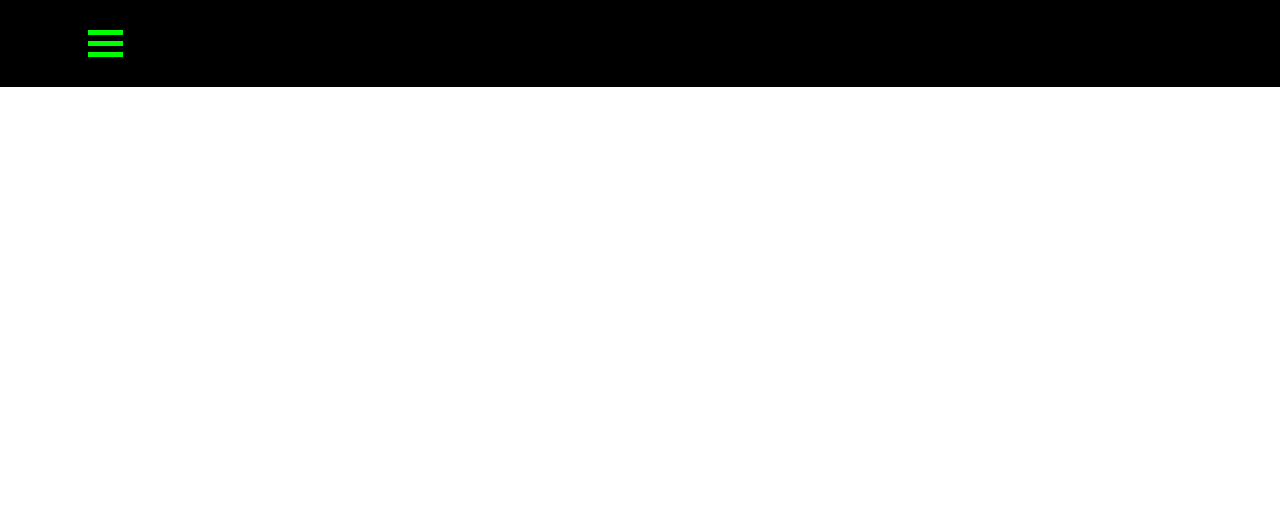
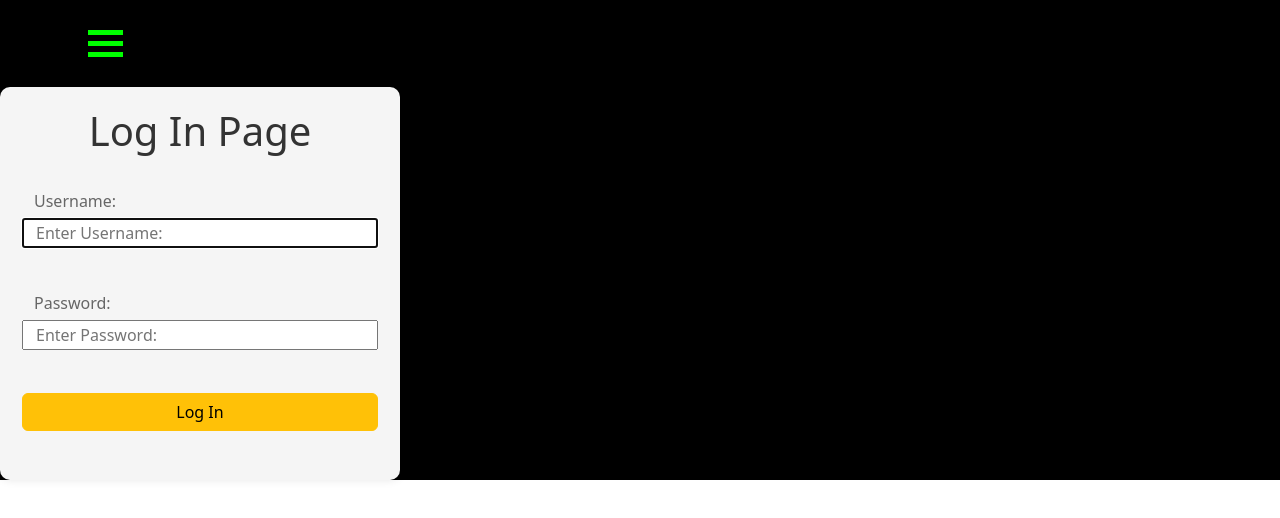
Before and after one commit to KSCoder4/testFrontend, a React (Create React App) app: page /log in a window 1280 px wide. Before the commit this address had no page. Shown: the top 518 px of the page. Built offline with nearby package versions, Linux system fonts and the light colour scheme.

Commit message:
added login and api

```diff
--- a/src/App.js
+++ b/src/App.js
@@ -2,6 +2,7 @@ import Welcome from './Welcome.js'
 import UserList from './UserList.js';
 import './App.css'
 import Space from './space.js'
+import Log from './Log.js'
 import { BrowserRouter as Router, Routes, Route } from 'react-router-dom';
 import NavBar from './NavBar.js'
 import 'bootstrap/dist/css/bootstrap.min.css';
@@ -15,6 +16,7 @@ function App() {
         <div className='contentDiv'>
           <Routes>
             <Route path="/" element={<Welcome />} />
+            <Route path="/log" element={ <Log/>} />
             <Route path="/space" element={ <Space/>} />
             <Route path="/userlist" element={ <UserList/>} />
           </Routes>
--- /dev/null
+++ b/src/Log.css
@@ -0,0 +1,29 @@
+.main {
+  display: flex;
+  justify-content: center;
+  align-items: center;
+  width: 400px;
+  border-radius: 10px;
+  background-color: #f5f5f5;
+  padding: 20px;
+  box-shadow: 0 0 10px rgba(0, 0, 0, 0.1);
+}
+
+h1 {
+  text-align: center;
+  color: #333;
+  margin-bottom: 20px;
+}
+
+.login-container {
+  width: 100%;
+}
+
+.row {
+  margin-bottom: 15px;
+}
+
+label {
+  margin-bottom: 5px;
+  color: #666;
+}
--- /dev/null
+++ b/src/Log.js
@@ -0,0 +1,95 @@
+import React, { useEffect, useRef } from "react";
+import 'bootstrap/dist/css/bootstrap.min.css';
+import { Button } from 'react-bootstrap';
+import axios from 'axios';
+import { useNavigate } from "react-router-dom";
+import { api } from './api.js';
+import './Log.css';
+
+function Log() {
+
+  const userRef = useRef(null);
+  const passRef = useRef(null);
+
+  const navigate = useNavigate();
+
+  const handleSubmit = (event) => {
+    if (event) event.preventDefault();
+
+    if (userRef.current.value === "" || passRef.current.value === "") {
+      alert("Please fill in all fields");
+    } else if (userRef.current.value.length > 100 || passRef.current.value.length > 100) {
+      alert('Please shorten each of your input values to less than 100 characters');
+    } else {
+      const data = {
+        Username: userRef.current.value,
+        Password: passRef.current.value
+      };
+
+      axios.post('https://greenism-backend.onrender.com/checklogin', data)
+        .then(response => {
+          passRef.current.removeEventListener("keydown", handleEnter);
+          api.loginUser();
+          sessionStorage.setItem('username', userRef.current.value);
+          if (sessionStorage.getItem("IsLoggedIn") === "true") {
+            navigate('/userlist');
+          }
+        })
+        .catch(error => {
+          console.error('Failed to log in:', error);
+          alert('Failed to log in. Please check your credentials and try again.');
+        });
+    }
+
+
+  };
+
+  const handleEnter = (event) => {
+    if (event.key === "Enter" || event.keyCode === 13) {
+      handleSubmit();
+    }
+  };
+
+  useEffect(() => {
+    var passAlias = passRef.current;
+    setTimeout(() => {
+      passRef.current.addEventListener("keydown", handleEnter);
+      passAlias = passRef.current;
+    }, 100);
+    return (() => {
+      passAlias.removeEventListener("keydown", handleEnter);
+    });
+  });
+
+  return (
+    <div className='main'>
+      <div className='login-container'>
+        <h1>Log In Page</h1>
+        <div className='row'>
+          <label htmlFor="username">Username:</label>
+          <input
+            autoFocus
+            type="text"
+            id="username"
+            placeholder='Enter Username:'
+            ref={userRef}
+          />
+        </div>
+        <div className='row'>
+          <label htmlFor="password">Password:</label>
+          <input
+            type="password"
+            id="password"
+            placeholder='Enter Password:'
+            ref={passRef}
+          />
+        </div>
+        <div className='row'>
+          <Button onClick={handleSubmit} variant="warning">Log In</Button>
+        </div>
+      </div>
+    </div>
+  );
+}
+
+export default Log;
--- a/src/NavBar.js
+++ b/src/NavBar.js
@@ -14,7 +14,7 @@ function NavBar() {
 
   const logout = () => {
     closeSidebar();
-    {/*api.logoutUser();*/}
+    {/*api.logoutUser();*/ }
   };
 
   return (
@@ -34,9 +34,19 @@ function NavBar() {
               Home Page
             </NavDropdown.Item>
             <br />
+            <NavDropdown.Item className='navLink' as={Link} to='/log' onClick={closeSidebar}>
+              Login
+            </NavDropdown.Item>
+            <br />
             {/*{api.checkLoggedInStatus() ? (*/}
             <NavDropdown.Item className='navLink' as={Link} to='/space' onClick={closeSidebar}>
               Space Exploration (In Progress)
+            </NavDropdown.Item>
+            {/*}) : null}*/}
+            <br />
+            {/*{api.checkLoggedInStatus() ? (*/}
+            <NavDropdown.Item className='navLink' as={Link} to='/userlist' onClick={closeSidebar}>
+              Userlist
             </NavDropdown.Item>
             {/*}) : null}*/}
             <br />
--- /dev/null
+++ b/src/api.js
@@ -0,0 +1,66 @@
+import axios from 'axios';
+
+function loginUser() {
+    sessionStorage.setItem('IsLoggedIn', "true");
+}
+
+function logoutUser() {
+    sessionStorage.setItem('IsLoggedIn', "false");
+    sessionStorage.removeItem('username');
+}
+
+function deleteUser() {
+	const username = sessionStorage.getItem('username');
+
+  const data = {
+    "Username": username,
+  };
+
+  axios.post('https://greenism-backend.onrender.com/deleteuser', data)
+    .then(response => {
+			sessionStorage.setItem('IsLoggedIn', "false");
+    	sessionStorage.removeItem('username');
+      alert('Deleted account successfully!');
+    })
+    .catch(error => {
+      console.error('Failed to delete account:', error);
+      alert('Failed to delete account. Please try again.');
+    });
+}
+
+function saveBobuxClicker(points, increment, autoinc, level, exp, exprequired, expmultiplier, autospeed, silence) {
+
+    const username = sessionStorage.getItem('username')
+
+    const data = {
+        "Username": username,
+        "Points": points,
+        "Increment": increment,
+        "Autoclicker Increment": autoinc,
+        "Level": level,
+        "Experience": exp,
+        "Experience Required": exprequired,
+        "Experience Multiplier": expmultiplier,
+        "Autoclicker Speed": autospeed
+    };
+
+    axios.post('https://greenism-backend.onrender.com/bobux/saveclicker', data)
+    	.then(response => {
+				if (silence) {alert("Saved Game.");}
+      })
+      .catch(error => {
+        console.error('Failed to save data:', error);
+        alert('Failed to save data. Please try again.');
+      });
+}
+
+async function getBobuxClicker() {
+    const username = sessionStorage.getItem('username')
+    return await axios.post('https://greenism-backend.onrender.com/bobux/getclicker', { Username: username });
+}
+
+function checkLoggedInStatus() {
+    return sessionStorage.getItem('IsLoggedIn') === "true";
+}
+
+export const api = {loginUser, logoutUser, checkLoggedInStatus, getBobuxClicker, saveBobuxClicker, deleteUser};
```
